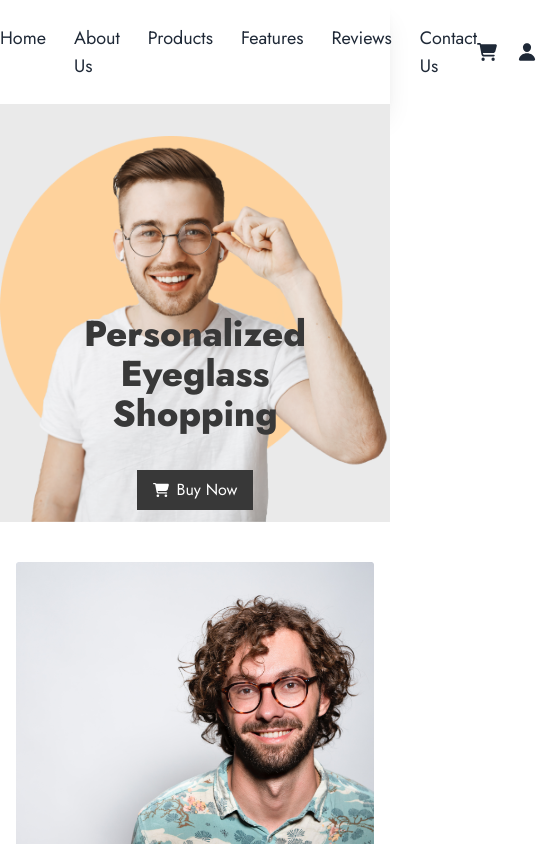
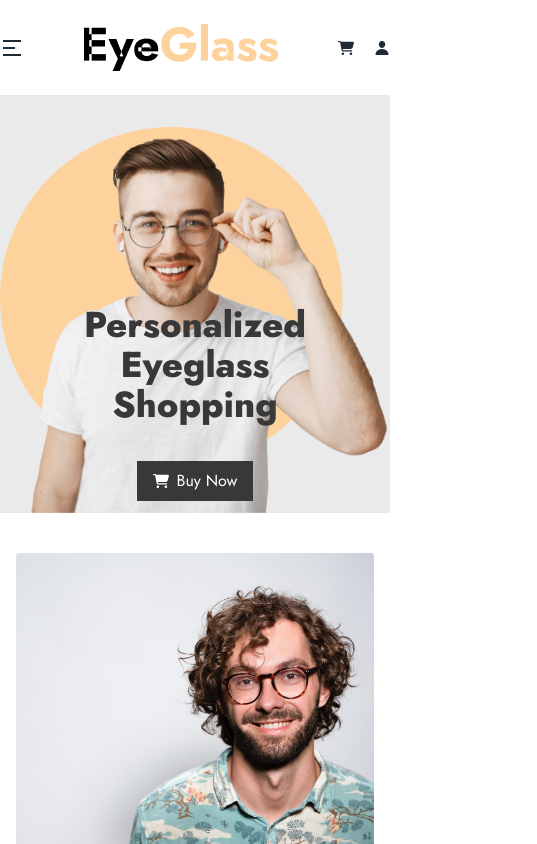
Before and after one commit to majbaulhoque/Debuggers-Studio-Tak, a React (Vite) app: page / in a window 390 px wide. Shown: the top 844 px of the page, 537 px wide, since content can reach past the window. Built offline with nearby package versions, Linux system fonts and the light colour scheme.

Commit message:
navlink activate

```diff
--- a/src/Component/Navbar/Navbar.jsx
+++ b/src/Component/Navbar/Navbar.jsx
@@ -2,37 +2,64 @@ import { NavLink } from "react-router-dom";
 import { IoPerson } from "react-icons/io5";
 import Logo from "./Logo";
 import { FaCartShopping } from "react-icons/fa6";
+import { RiMenu2Fill } from "react-icons/ri";
+import { RxCross2 } from "react-icons/rx";
+import { useState } from "react";
+
+const Navbar = () => {
+const [open, setOpen] = useState(false)
 
 
-const Navbar = () => {
     return (
         <div>
             <div className="bg-white shadow-xl">
                 <nav className="flex max-w-7xl mx-auto justify-between items-center py-6">
+                    <div className="text-2xl md:hidden" onClick={() => setOpen(!open)}>
+                        {
+                            open === true ?
+                            <RxCross2 />
+                            :
+                            <RiMenu2Fill />
+                        }
+
+                    </div>
                     <div>
                         <Logo />
                     </div>
-                    <ul className="flex space-x-7">
-                        <li className="text-lg">
-                            <NavLink to='/'>Home</NavLink>
+                    <ul className={`text-sm flex space-x-3 lg:space-x-7 ml-2 mt-3 absolute md:static duration-1000
+                    ${open ? 'top-16' : '-top-60'}`}>
+                        <li className="md:text-lg">
+                            <NavLink to='/' className={({ isActive, isPending }) =>
+                                    isPending ? "pending" : isActive ? "underline text-[#DF3B41] font-bold" : ""
+                                }>Home</NavLink>
                         </li>
-                        <li className="text-lg">
-                            <NavLink to='/'>About Us</NavLink>
+                        <li className="md:text-lg">
+                            <NavLink to='/aboutUs' className={({ isActive, isPending }) =>
+                                    isPending ? "pending" : isActive ? "underline text-[#DF3B41] font-bold" : ""
+                                }>About Us</NavLink>
                         </li>
-                        <li className="text-lg">
-                            <NavLink to='/products'>Products</NavLink>
+                        <li className="md:text-lg" >
+                            <NavLink to='/products' className={({ isActive, isPending }) =>
+                                    isPending ? "pending" : isActive ? "underline text-[#DF3B41] font-bold" : ""
+                                }>Products</NavLink>
                         </li>
-                        <li className="text-lg">
-                            <NavLink to='/features'>Features</NavLink>
+                        <li className="md:text-lg">
+                            <NavLink to='/features' className={({ isActive, isPending }) =>
+                                    isPending ? "pending" : isActive ? "underline text-[#DF3B41] font-bold" : ""
+                                }>Features</NavLink>
                         </li>
-                        <li className="text-lg">
-                            <NavLink to='/reviews'>Reviews</NavLink>
+                        <li className="md:text-lg">
+                            <NavLink to='/reviews' className={({ isActive, isPending }) =>
+                                    isPending ? "pending" : isActive ? "underline text-[#DF3B41] font-bold" : ""
+                                }>Reviews</NavLink>
                         </li>
-                        <li className="text-lg">
-                            <NavLink to='/contact'>Contact Us</NavLink>
+                        <li className="md:text-lg">
+                            <NavLink to='/contact' className={({ isActive, isPending }) =>
+                                    isPending ? "pending" : isActive ? "underline text-[#DF3B41] font-bold" : ""
+                                }>Contact Us</NavLink>
                         </li>
                     </ul>
-                    <div className="flex gap-5 text-xl">
+                    <div className="flex gap-5 lg:text-2xl">
                         <NavLink to='/shoppingCart'><FaCartShopping /></NavLink>
                         <IoPerson />
                     </div>
--- a/src/Component/Product/Product.jsx
+++ b/src/Component/Product/Product.jsx
@@ -25,7 +25,7 @@ const Product = ({ cart }) => {
                 </div>
                 <div className="py-5">
                     <Link to={`/carts/${id}`}>
-                        <button>Add To Cart</button>
+                        <button className="underline text-black text-lg">Add To Cart</button>
                     </Link>
                 </div>
             </div>
--- a/src/Component/Shopping Cart/ShoppingCartItem.jsx
+++ b/src/Component/Shopping Cart/ShoppingCartItem.jsx
@@ -1,12 +1,12 @@
 import { FaCartShopping } from "react-icons/fa6";
 
-const ShoppingCartItem = ({cart}) => {
-    const { id, brand, price, image_url, tag } = cart || {}
+const ShoppingCartItem = ({ cart }) => {
+    const { id, brand, price, image_url } = cart || {};
     return (
-        <div className="max-w-7xl mx-auto">
+        <div className="max-w-7xl mx-auto p-4">
             <a href="#" className="flex flex-col items-center rounded-lg shadow md:flex-row md:max-w-xl lg:mt-20">
-                <img className="object-cover w-full rounded-t-lg h-96 md:h-auto md:w-48 md:rounded-none md:rounded-s-lg py-10 bg-[#f7f7f7] p-4" src={image_url} alt="" />
-                <div className="flex flex-col justify-between p-4 leading-normal">
+                <img className="object-cover w-full rounded-t-lg  md:h-auto md:w-48 md:rounded-none md:rounded-s-lg sm:py-4 sm:px-2 bg-[#f7f7f7] " src={image_url} alt="" />
+                <div className="flex flex-col justify-between p-4 leading-normal text-center md:text-left">
                     <h5 className="mb-2 text-2xl font-bold tracking-tight">{brand}</h5>
                     <p className="text-black">${price}</p>
                     <div className="my-4 font-bold">
--- a/src/Pages/Add To Cart/AddToCartItem.jsx
+++ b/src/Pages/Add To Cart/AddToCartItem.jsx
@@ -32,9 +32,9 @@ const AddToCartItem = ({ cart }) => {
     }
 
     return (
-        <div className="max-w-7xl mx-auto">
-            <a href="#" className="flex flex-col items-center rounded-lg shadow md:flex-row md:max-w-xl lg:mt-20">
-                <img className="object-cover w-full rounded-t-lg h-96 md:h-auto md:w-48 md:rounded-none md:rounded-s-lg py-10 bg-[#f7f7f7] p-4" src={image_url} alt="" />
+        <div className="max-w-7xl mx-auto px-4">
+            <a href="#" className="flex flex-col items-center rounded-lg shadow md:flex-row md:max-w-xl lg:mt-20 mt-10">
+                <img className="object-cover w-full rounded-t-lg md:h-auto md:w-48 md:rounded-none md:rounded-s-lg py-10 bg-[#f7f7f7] p-4" src={image_url} alt="" />
                 <div className="flex flex-col justify-between p-4 leading-normal">
                     <h5 className="mb-2 text-2xl font-bold tracking-tight">{brand}</h5>
                     <p className="text-black">${price}</p>
--- /dev/null
+++ b/src/Pages/Footer/Footer.jsx
@@ -0,0 +1,69 @@
+import Logo from "../../Component/Navbar/Logo";
+import { FaLinkedinIn } from "react-icons/fa6";
+import { FaInstagram } from "react-icons/fa";
+import { FaTwitter } from "react-icons/fa";
+
+const Footer = () => {
+    return (
+        <div>
+            <div className="max-w-7xl mx-auto">
+                <footer className="footer p-10 text-base-content">
+                    <aside>
+                        <Logo></Logo>
+                        <p className="py-5">Latin literature from 45 BC, making it over 2000 <br /> years old. Richard McClintock, a Latin professor at <br /> Hampde</p>
+                        <div className="flex gap-3 ">
+                            <div className="bg-[#fed29c] rounded-full p-2  w-10 h-10 flex items-center justify-center">
+                                <FaLinkedinIn />
+                            </div>
+                            <div className="bg-[#fed29c] rounded-full p-2  w-10 h-10 flex items-center justify-center">
+                                <FaInstagram />
+                            </div>
+                            <div className="bg-[#fed29c] rounded-full p-2 w-10 h-10 flex items-center justify-center">
+                                <FaTwitter />
+                            </div>
+                        </div>
+
+                    </aside>
+                    <nav>
+                        <h6 className="text-2xl pb-4 text-black font-bold">Support</h6>
+                        <a className="link link-hover">Privacy & Policy</a>
+                        <a className="link link-hover">Terms & Condition</a>
+                        <a className="link link-hover">Product FAQS</a>
+                        <a className="link link-hover">Company Support</a>
+                        <a className="link link-hover">Manage Account</a>
+                    </nav>
+                    <nav>
+                        <h6 className="text-2xl pb-4 text-black font-bold">Quick Links</h6>
+                        <a className="link link-hover">About us</a>
+                        <a className="link link-hover">Blog Post</a>
+                        <a className="link link-hover">Product Features</a>
+                        <a className="link link-hover">Company Info</a>
+                        <a className="link link-hover">Company Info</a>
+                    </nav>
+                    <nav>
+                        <h6 className="text-2xl pb-4 text-black font-bold">Community</h6>
+                        <a className="link link-hover">Become an affiliate</a>
+                        <a className="link link-hover">Help Center</a>
+                        <a className="link link-hover">Product FAQs</a>
+                        <a className="link link-hover">Our Fourms</a>
+                        <a className="link link-hover">Product API</a>
+                    </nav>
+                </footer>
+            </div>
+            <div className="border-t border-[#fed29c]">
+                <div className="flex my-8 justify-between max-w-7xl mx-auto">
+                    <div>
+                        <p>Copyright © 2023 All rights reserved by Eyeglass</p>
+                    </div>
+                    <div className="flex space-x-4">
+                        <p>Privacy Policy</p>
+                        <p>Terms of service</p>
+                    </div>
+                </div>
+            </div>
+
+        </div>
+    );
+};
+
+export default Footer;
--- a/src/Pages/Home/Home.jsx
+++ b/src/Pages/Home/Home.jsx
@@ -3,6 +3,7 @@ import Banner from "../../Component/Navbar/Banner";
 import Sunglass from "../../Component/Sunglass/Sunglass";
 import AboutUs from "../About Us/AboutUs";
 import Products from "../Products/Products";
+import Footer from "../Footer/Footer";
 
 
 const Home = () => {
@@ -24,6 +25,9 @@ const Home = () => {
             <div>
                 <Products carts={carts}></Products>
             </div>
+            <div>
+                <Footer></Footer>
+            </div>
         </div>
     );
 };
```
